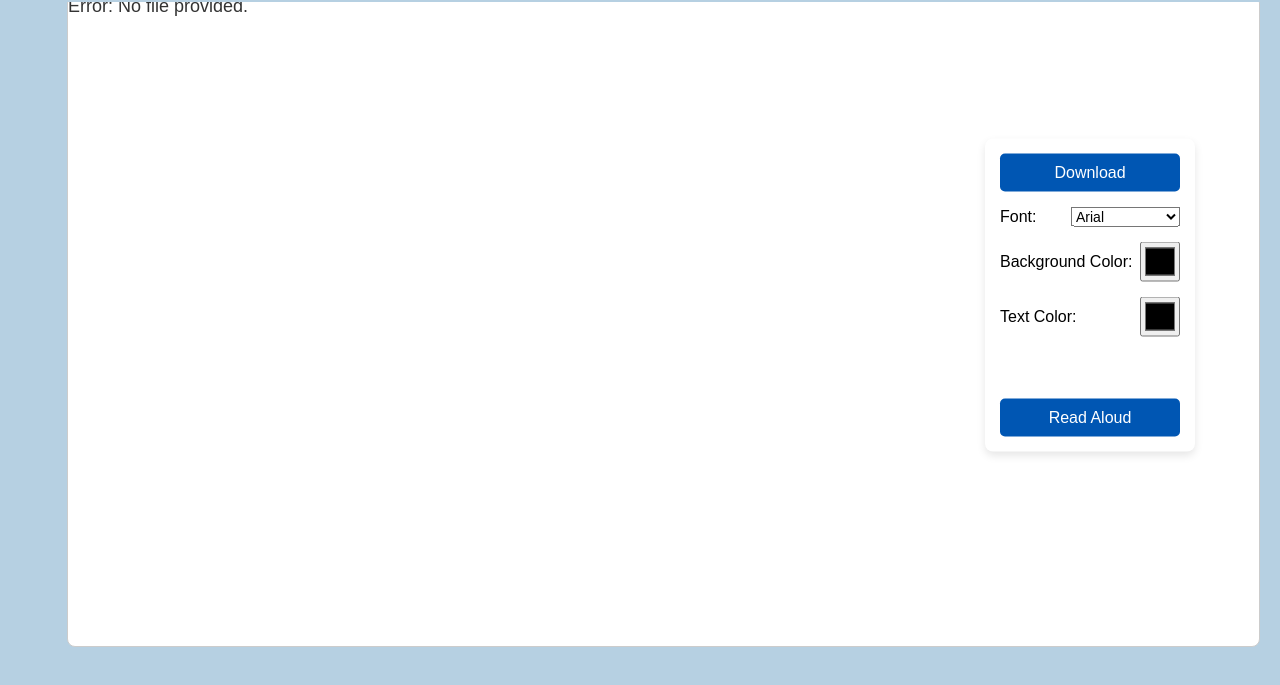
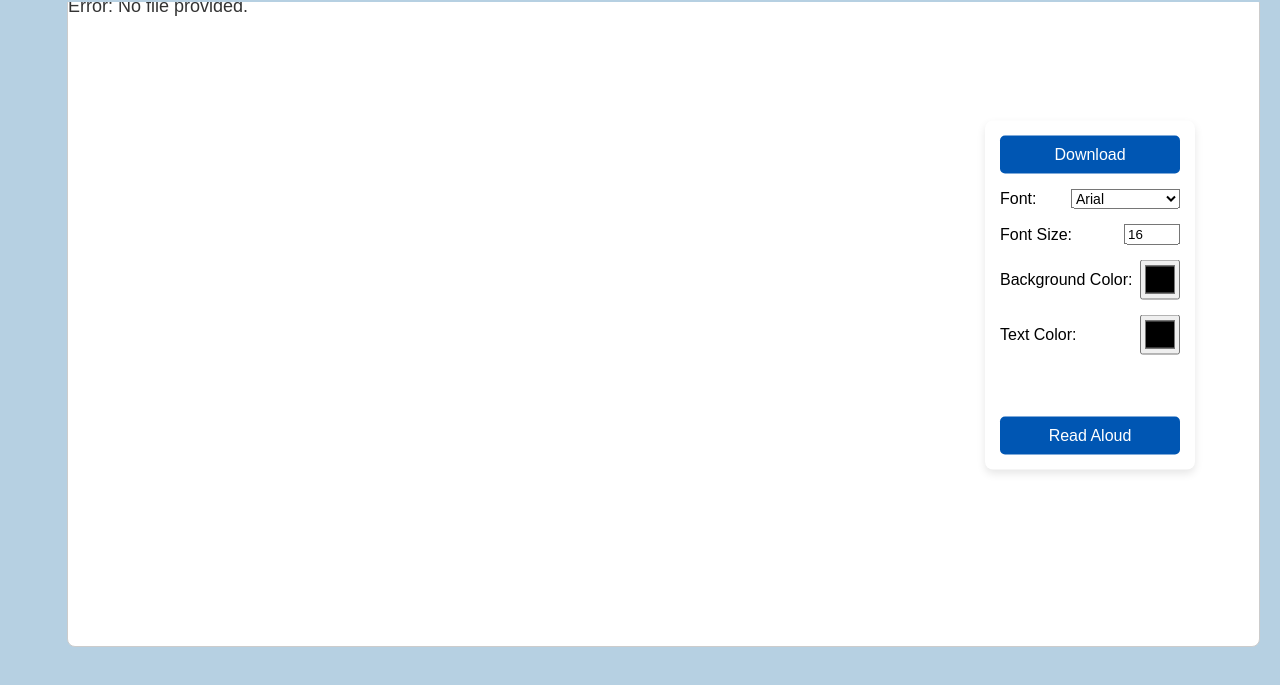
Before and after one commit to siennanicole/H4H25, a website: page translationpage.html in a window 1280 px wide. Shown: the part 105-790 px from the top of the page. Drawn offline with Linux system fonts and the light colour scheme.

Commit message:
im a god

```diff
--- a/translationpage.html
+++ b/translationpage.html
@@ -25,11 +25,16 @@
         <label for="fontSelect">Font:</label>
         <select id="fontSelect">
           <option value="Arial">Arial</option>
-          <!-- Note: Using standard CSS font-family names -->
+          <!-- Using standard CSS font-family names -->
           <option value="'Comic Sans MS', cursive, sans-serif">Comic Sans</option>
           <option value="Verdana">Verdana</option>
           <option value="'OpenDyslexic', Arial, sans-serif">OpenDyslexic</option>
         </select>
+      </div>
+
+      <div class="controls">
+        <label for="fontSizeInput">Font Size:</label>
+        <input type="number" id="fontSizeInput" min="8" max="72" value="16">
       </div>
 
       <div class="controls">
@@ -44,7 +49,6 @@
 
       <p class="error-para"></p>
       <button id="textToSpeech">Read Aloud</button>
-
     </aside>
   </main>
 
```
